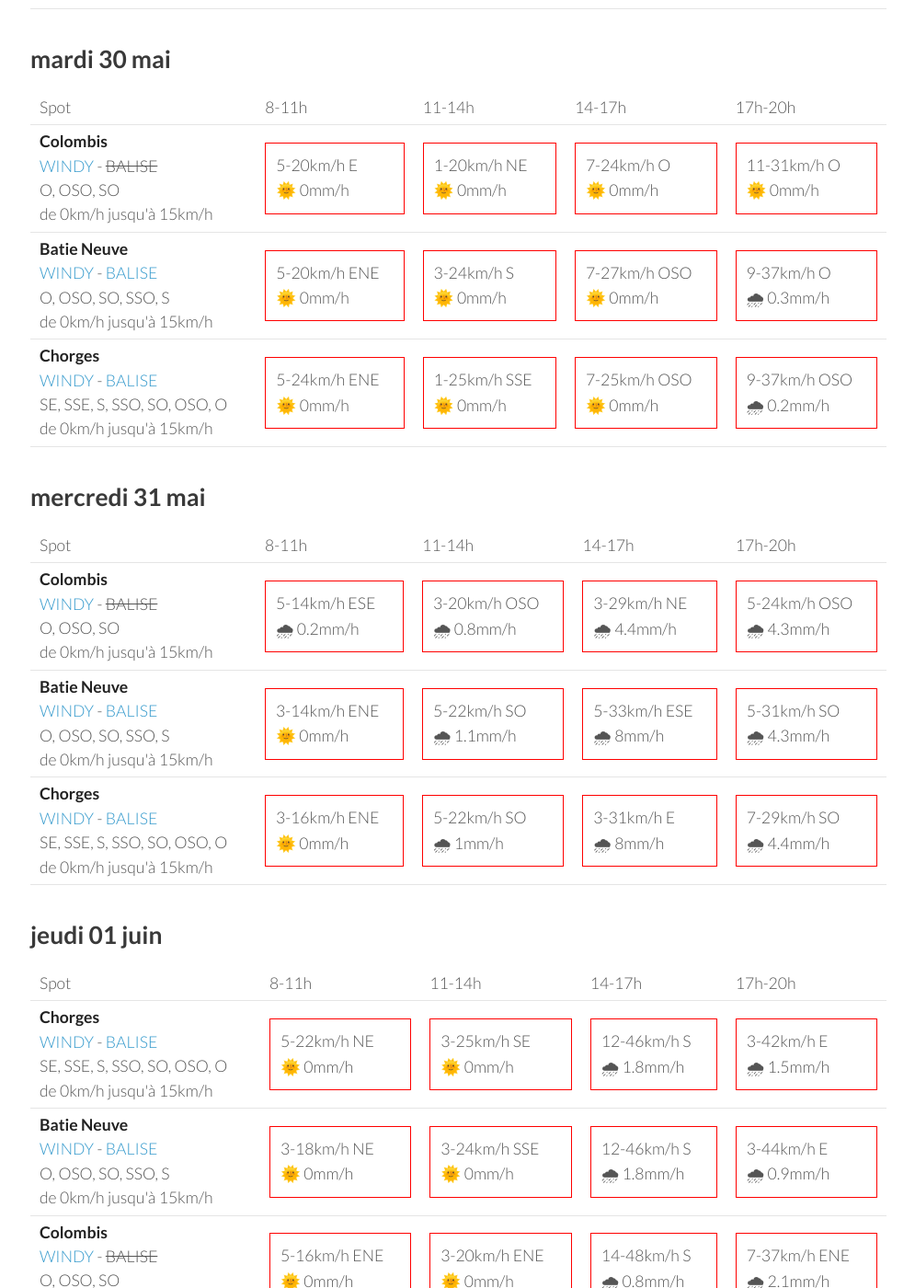
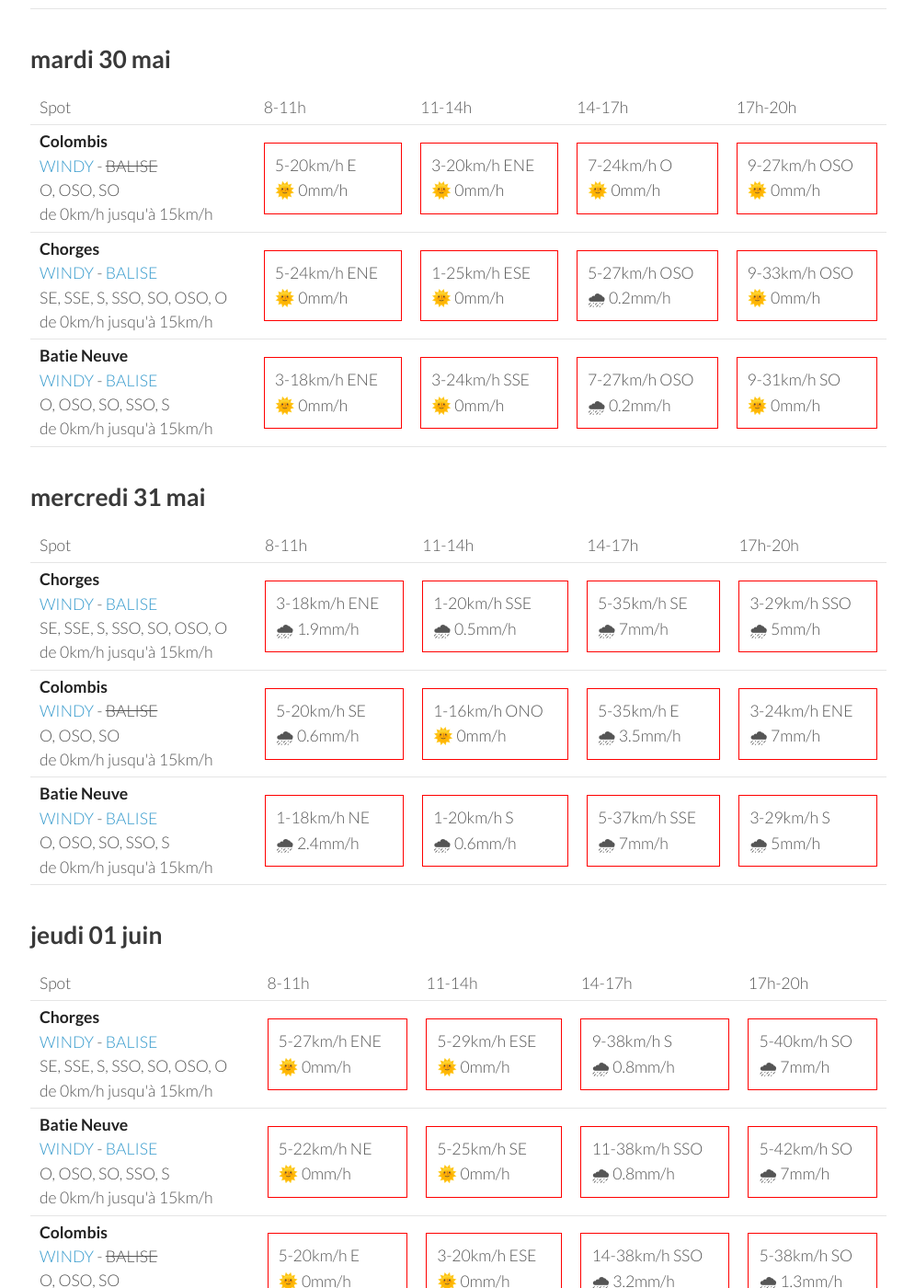
Before and after one commit to parapente-dans-le-nord/parapente-dans-le-nord.github.io, a Jekyll site: the page built from serre_poncon.markdown, in a window 1280 px wide and 1400 px high, scrolled down 1183 px. Shown: the whole window at 92% size, without its empty margins (25-1020 px from the left). Built offline with Jekyll 4.4.1, drawn with Linux system fonts in a browser that asks for light colours; some of the changed text lies outside the part shown.

Commit message:
update index.markdown

```diff
--- a/serre_poncon.markdown
+++ b/serre_poncon.markdown
@@ -20,16 +20,6 @@ page mise à jour le dimanche 28 mai 06:31
       <td>11-14h</td>
       <td>14-17h</td>
       <td>17h-20h</td>
-    </tr>
-<tr>
-        <td><strong>Chorges</strong><br><a href="https://windy.com/44.578/6.280?44.559,6.262,10">WINDY</a> - <span class=""><a href="https://www.openwindmap.org/PP554">BALISE</a> </span><br> <span class="vent-favorable">SE, SSE, S, SSO, SO, OSO, O</span><br><span class="force-vent">de 0km/h jusqu'à 15km/h</span> </td>
-
-            <td><div class="not-flyable"><p>0-5km/h NE</p><p>🌧 2.4mm/h</p></div></td>
-            <td><div class="not-flyable"><p>7-16km/h SO</p><p>🌞 0mm/h</p></div></td>
-            <td><div class="not-flyable"><p>7-24km/h ONO</p><p>🌧 3.7mm/h</p></div></td>
-            <td><div class="flyable"><p>7-14km/h SE</p><p>🌧 1.3mm/h</p></div></td>
-
-
     </tr>
 <tr>
         <td><strong>Batie Neuve</strong><br><a href="https://windy.com/44.584/6.236?44.559,6.262,10,m:eTtagly">WINDY</a> - <span class=""><a href="https://www.openwindmap.org/PP554">BALISE</a> </span><br> <span class="vent-favorable">O, OSO, SO, SSO, S</span><br><span class="force-vent">de 0km/h jusqu'à 15km/h</span> </td>
@@ -51,6 +41,16 @@ page mise à jour le dimanche 28 mai 06:31
 
 
     </tr>
+<tr>
+        <td><strong>Chorges</strong><br><a href="https://windy.com/44.578/6.280?44.559,6.262,10">WINDY</a> - <span class=""><a href="https://www.openwindmap.org/PP554">BALISE</a> </span><br> <span class="vent-favorable">SE, SSE, S, SSO, SO, OSO, O</span><br><span class="force-vent">de 0km/h jusqu'à 15km/h</span> </td>
+
+            <td><div class="not-flyable"><p>5-16km/h ENE</p><p>🌧 1mm/h</p></div></td>
+            <td><div class="not-flyable"><p>3-20km/h SO</p><p>🌞 0mm/h</p></div></td>
+            <td><div class="not-flyable"><p>7-31km/h OSO</p><p>🌧 0.4mm/h</p></div></td>
+            <td><div class="not-flyable"><p>5-37km/h NE</p><p>🌧 9mm/h</p></div></td>
+
+
+    </tr>
 
 </tbody>
 </table>
@@ -68,22 +68,22 @@ page mise à jour le dimanche 28 mai 06:31
       <td>17h-20h</td>
     </tr>
 <tr>
-        <td><strong>Chorges</strong><br><a href="https://windy.com/44.578/6.280?44.559,6.262,10">WINDY</a> - <span class=""><a href="https://www.openwindmap.org/PP554">BALISE</a> </span><br> <span class="vent-favorable">SE, SSE, S, SSO, SO, OSO, O</span><br><span class="force-vent">de 0km/h jusqu'à 15km/h</span> </td>
-
-            <td><div class="flyable"><p>0-3km/h O</p><p>🌧 0.4mm/h</p></div></td>
-            <td><div class="flyable"><p>5-11km/h OSO</p><p>🌧 0.2mm/h</p></div></td>
-            <td><div class="not-flyable"><p>7-22km/h OSO</p><p>🌞 0mm/h</p></div></td>
-            <td><div class="not-flyable"><p>5-16km/h NNO</p><p>🌧 6mm/h</p></div></td>
-
-
-    </tr>
-<tr>
         <td><strong>Batie Neuve</strong><br><a href="https://windy.com/44.584/6.236?44.559,6.262,10,m:eTtagly">WINDY</a> - <span class=""><a href="https://www.openwindmap.org/PP554">BALISE</a> </span><br> <span class="vent-favorable">O, OSO, SO, SSO, S</span><br><span class="force-vent">de 0km/h jusqu'à 15km/h</span> </td>
 
             <td><div class="not-flyable"><p>0-3km/h NNO</p><p>🌧 0.4mm/h</p></div></td>
             <td><div class="flyable"><p>5-12km/h OSO</p><p>🌧 0.2mm/h</p></div></td>
             <td><div class="not-flyable"><p>9-22km/h SO</p><p>🌞 0mm/h</p></div></td>
             <td><div class="not-flyable"><p>1-9km/h NNE</p><p>🌧 6mm/h</p></div></td>
+
+
+    </tr>
+<tr>
+        <td><strong>Chorges</strong><br><a href="https://windy.com/44.578/6.280?44.559,6.262,10">WINDY</a> - <span class=""><a href="https://www.openwindmap.org/PP554">BALISE</a> </span><br> <span class="vent-favorable">SE, SSE, S, SSO, SO, OSO, O</span><br><span class="force-vent">de 0km/h jusqu'à 15km/h</span> </td>
+
+            <td><div class="not-flyable"><p>5-20km/h ENE</p><p>🌧 0.2mm/h</p></div></td>
+            <td><div class="not-flyable"><p>1-24km/h SSE</p><p>🌞 0mm/h</p></div></td>
+            <td><div class="not-flyable"><p>7-27km/h SO</p><p>🌧 2mm/h</p></div></td>
+            <td><div class="not-flyable"><p>3-37km/h S</p><p>🌧 7mm/h</p></div></td>
 
 
     </tr>
@@ -117,19 +117,9 @@ page mise à jour le dimanche 28 mai 06:31
         <td><strong>Colombis</strong><br><a href="https://windy.com/44.494/6.216?44.559,6.262,10">WINDY</a> - <span class="no-balise"> BALISE </span><br> <span class="vent-favorable">O, OSO, SO</span><br><span class="force-vent">de 0km/h jusqu'à 15km/h</span> </td>
 
             <td><div class="not-flyable"><p>5-20km/h E</p><p>🌞 0mm/h</p></div></td>
-            <td><div class="not-flyable"><p>1-20km/h NE</p><p>🌞 0mm/h</p></div></td>
+            <td><div class="not-flyable"><p>3-20km/h ENE</p><p>🌞 0mm/h</p></div></td>
             <td><div class="not-flyable"><p>7-24km/h O</p><p>🌞 0mm/h</p></div></td>
-            <td><div class="not-flyable"><p>11-31km/h O</p><p>🌞 0mm/h</p></div></td>
-
-
-    </tr>
-<tr>
-        <td><strong>Batie Neuve</strong><br><a href="https://windy.com/44.584/6.236?44.559,6.262,10,m:eTtagly">WINDY</a> - <span class=""><a href="https://www.openwindmap.org/PP554">BALISE</a> </span><br> <span class="vent-favorable">O, OSO, SO, SSO, S</span><br><span class="force-vent">de 0km/h jusqu'à 15km/h</span> </td>
-
-            <td><div class="not-flyable"><p>5-20km/h ENE</p><p>🌞 0mm/h</p></div></td>
-            <td><div class="not-flyable"><p>3-24km/h S</p><p>🌞 0mm/h</p></div></td>
-            <td><div class="not-flyable"><p>7-27km/h OSO</p><p>🌞 0mm/h</p></div></td>
-            <td><div class="not-flyable"><p>9-37km/h O</p><p>🌧 0.3mm/h</p></div></td>
+            <td><div class="not-flyable"><p>9-27km/h OSO</p><p>🌞 0mm/h</p></div></td>
 
 
     </tr>
@@ -137,9 +127,19 @@ page mise à jour le dimanche 28 mai 06:31
         <td><strong>Chorges</strong><br><a href="https://windy.com/44.578/6.280?44.559,6.262,10">WINDY</a> - <span class=""><a href="https://www.openwindmap.org/PP554">BALISE</a> </span><br> <span class="vent-favorable">SE, SSE, S, SSO, SO, OSO, O</span><br><span class="force-vent">de 0km/h jusqu'à 15km/h</span> </td>
 
             <td><div class="not-flyable"><p>5-24km/h ENE</p><p>🌞 0mm/h</p></div></td>
-            <td><div class="not-flyable"><p>1-25km/h SSE</p><p>🌞 0mm/h</p></div></td>
-            <td><div class="not-flyable"><p>7-25km/h OSO</p><p>🌞 0mm/h</p></div></td>
-            <td><div class="not-flyable"><p>9-37km/h OSO</p><p>🌧 0.2mm/h</p></div></td>
+            <td><div class="not-flyable"><p>1-25km/h ESE</p><p>🌞 0mm/h</p></div></td>
+            <td><div class="not-flyable"><p>5-27km/h OSO</p><p>🌧 0.2mm/h</p></div></td>
+            <td><div class="not-flyable"><p>9-33km/h OSO</p><p>🌞 0mm/h</p></div></td>
+
+
+    </tr>
+<tr>
+        <td><strong>Batie Neuve</strong><br><a href="https://windy.com/44.584/6.236?44.559,6.262,10,m:eTtagly">WINDY</a> - <span class=""><a href="https://www.openwindmap.org/PP554">BALISE</a> </span><br> <span class="vent-favorable">O, OSO, SO, SSO, S</span><br><span class="force-vent">de 0km/h jusqu'à 15km/h</span> </td>
+
+            <td><div class="not-flyable"><p>3-18km/h ENE</p><p>🌞 0mm/h</p></div></td>
+            <td><div class="not-flyable"><p>3-24km/h SSE</p><p>🌞 0mm/h</p></div></td>
+            <td><div class="not-flyable"><p>7-27km/h OSO</p><p>🌧 0.2mm/h</p></div></td>
+            <td><div class="not-flyable"><p>9-31km/h SO</p><p>🌞 0mm/h</p></div></td>
 
 
     </tr>
@@ -160,32 +160,32 @@ page mise à jour le dimanche 28 mai 06:31
       <td>17h-20h</td>
     </tr>
 <tr>
+        <td><strong>Chorges</strong><br><a href="https://windy.com/44.578/6.280?44.559,6.262,10">WINDY</a> - <span class=""><a href="https://www.openwindmap.org/PP554">BALISE</a> </span><br> <span class="vent-favorable">SE, SSE, S, SSO, SO, OSO, O</span><br><span class="force-vent">de 0km/h jusqu'à 15km/h</span> </td>
+
+            <td><div class="not-flyable"><p>3-18km/h ENE</p><p>🌧 1.9mm/h</p></div></td>
+            <td><div class="not-flyable"><p>1-20km/h SSE</p><p>🌧 0.5mm/h</p></div></td>
+            <td><div class="not-flyable"><p>5-35km/h SE</p><p>🌧 7mm/h</p></div></td>
+            <td><div class="not-flyable"><p>3-29km/h SSO</p><p>🌧 5mm/h</p></div></td>
+
+
+    </tr>
+<tr>
         <td><strong>Colombis</strong><br><a href="https://windy.com/44.494/6.216?44.559,6.262,10">WINDY</a> - <span class="no-balise"> BALISE </span><br> <span class="vent-favorable">O, OSO, SO</span><br><span class="force-vent">de 0km/h jusqu'à 15km/h</span> </td>
 
-            <td><div class="not-flyable"><p>5-14km/h ESE</p><p>🌧 0.2mm/h</p></div></td>
-            <td><div class="not-flyable"><p>3-20km/h OSO</p><p>🌧 0.8mm/h</p></div></td>
-            <td><div class="not-flyable"><p>3-29km/h NE</p><p>🌧 4.4mm/h</p></div></td>
-            <td><div class="not-flyable"><p>5-24km/h OSO</p><p>🌧 4.3mm/h</p></div></td>
+            <td><div class="not-flyable"><p>5-20km/h SE</p><p>🌧 0.6mm/h</p></div></td>
+            <td><div class="not-flyable"><p>1-16km/h ONO</p><p>🌞 0mm/h</p></div></td>
+            <td><div class="not-flyable"><p>5-35km/h E</p><p>🌧 3.5mm/h</p></div></td>
+            <td><div class="not-flyable"><p>3-24km/h ENE</p><p>🌧 7mm/h</p></div></td>
 
 
     </tr>
 <tr>
         <td><strong>Batie Neuve</strong><br><a href="https://windy.com/44.584/6.236?44.559,6.262,10,m:eTtagly">WINDY</a> - <span class=""><a href="https://www.openwindmap.org/PP554">BALISE</a> </span><br> <span class="vent-favorable">O, OSO, SO, SSO, S</span><br><span class="force-vent">de 0km/h jusqu'à 15km/h</span> </td>
 
-            <td><div class="not-flyable"><p>3-14km/h ENE</p><p>🌞 0mm/h</p></div></td>
-            <td><div class="not-flyable"><p>5-22km/h SO</p><p>🌧 1.1mm/h</p></div></td>
-            <td><div class="not-flyable"><p>5-33km/h ESE</p><p>🌧 8mm/h</p></div></td>
-            <td><div class="not-flyable"><p>5-31km/h SO</p><p>🌧 4.3mm/h</p></div></td>
-
-
-    </tr>
-<tr>
-        <td><strong>Chorges</strong><br><a href="https://windy.com/44.578/6.280?44.559,6.262,10">WINDY</a> - <span class=""><a href="https://www.openwindmap.org/PP554">BALISE</a> </span><br> <span class="vent-favorable">SE, SSE, S, SSO, SO, OSO, O</span><br><span class="force-vent">de 0km/h jusqu'à 15km/h</span> </td>
-
-            <td><div class="not-flyable"><p>3-16km/h ENE</p><p>🌞 0mm/h</p></div></td>
-            <td><div class="not-flyable"><p>5-22km/h SO</p><p>🌧 1mm/h</p></div></td>
-            <td><div class="not-flyable"><p>3-31km/h E</p><p>🌧 8mm/h</p></div></td>
-            <td><div class="not-flyable"><p>7-29km/h SO</p><p>🌧 4.4mm/h</p></div></td>
+            <td><div class="not-flyable"><p>1-18km/h NE</p><p>🌧 2.4mm/h</p></div></td>
+            <td><div class="not-flyable"><p>1-20km/h S</p><p>🌧 0.6mm/h</p></div></td>
+            <td><div class="not-flyable"><p>5-37km/h SSE</p><p>🌧 7mm/h</p></div></td>
+            <td><div class="not-flyable"><p>3-29km/h S</p><p>🌧 5mm/h</p></div></td>
 
 
     </tr>
@@ -208,30 +208,30 @@ page mise à jour le dimanche 28 mai 06:31
 <tr>
         <td><strong>Chorges</strong><br><a href="https://windy.com/44.578/6.280?44.559,6.262,10">WINDY</a> - <span class=""><a href="https://www.openwindmap.org/PP554">BALISE</a> </span><br> <span class="vent-favorable">SE, SSE, S, SSO, SO, OSO, O</span><br><span class="force-vent">de 0km/h jusqu'à 15km/h</span> </td>
 
-            <td><div class="not-flyable"><p>5-22km/h NE</p><p>🌞 0mm/h</p></div></td>
-            <td><div class="not-flyable"><p>3-25km/h SE</p><p>🌞 0mm/h</p></div></td>
-            <td><div class="not-flyable"><p>12-46km/h S</p><p>🌧 1.8mm/h</p></div></td>
-            <td><div class="not-flyable"><p>3-42km/h E</p><p>🌧 1.5mm/h</p></div></td>
+            <td><div class="not-flyable"><p>5-27km/h ENE</p><p>🌞 0mm/h</p></div></td>
+            <td><div class="not-flyable"><p>5-29km/h ESE</p><p>🌞 0mm/h</p></div></td>
+            <td><div class="not-flyable"><p>9-38km/h S</p><p>🌧 0.8mm/h</p></div></td>
+            <td><div class="not-flyable"><p>5-40km/h SO</p><p>🌧 7mm/h</p></div></td>
 
 
     </tr>
 <tr>
         <td><strong>Batie Neuve</strong><br><a href="https://windy.com/44.584/6.236?44.559,6.262,10,m:eTtagly">WINDY</a> - <span class=""><a href="https://www.openwindmap.org/PP554">BALISE</a> </span><br> <span class="vent-favorable">O, OSO, SO, SSO, S</span><br><span class="force-vent">de 0km/h jusqu'à 15km/h</span> </td>
 
-            <td><div class="not-flyable"><p>3-18km/h NE</p><p>🌞 0mm/h</p></div></td>
-            <td><div class="not-flyable"><p>3-24km/h SSE</p><p>🌞 0mm/h</p></div></td>
-            <td><div class="not-flyable"><p>12-46km/h S</p><p>🌧 1.8mm/h</p></div></td>
-            <td><div class="not-flyable"><p>3-44km/h E</p><p>🌧 0.9mm/h</p></div></td>
+            <td><div class="not-flyable"><p>5-22km/h NE</p><p>🌞 0mm/h</p></div></td>
+            <td><div class="not-flyable"><p>5-25km/h SE</p><p>🌞 0mm/h</p></div></td>
+            <td><div class="not-flyable"><p>11-38km/h SSO</p><p>🌧 0.8mm/h</p></div></td>
+            <td><div class="not-flyable"><p>5-42km/h SO</p><p>🌧 7mm/h</p></div></td>
 
 
     </tr>
 <tr>
         <td><strong>Colombis</strong><br><a href="https://windy.com/44.494/6.216?44.559,6.262,10">WINDY</a> - <span class="no-balise"> BALISE </span><br> <span class="vent-favorable">O, OSO, SO</span><br><span class="force-vent">de 0km/h jusqu'à 15km/h</span> </td>
 
-            <td><div class="not-flyable"><p>5-16km/h ENE</p><p>🌞 0mm/h</p></div></td>
-            <td><div class="not-flyable"><p>3-20km/h ENE</p><p>🌞 0mm/h</p></div></td>
-            <td><div class="not-flyable"><p>14-48km/h S</p><p>🌧 0.8mm/h</p></div></td>
-            <td><div class="not-flyable"><p>7-37km/h ENE</p><p>🌧 2.1mm/h</p></div></td>
+            <td><div class="not-flyable"><p>5-20km/h E</p><p>🌞 0mm/h</p></div></td>
+            <td><div class="not-flyable"><p>3-20km/h ESE</p><p>🌞 0mm/h</p></div></td>
+            <td><div class="not-flyable"><p>14-38km/h SSO</p><p>🌧 3.2mm/h</p></div></td>
+            <td><div class="not-flyable"><p>5-38km/h SO</p><p>🌧 1.3mm/h</p></div></td>
 
 
     </tr>
@@ -239,3 +239,49 @@ page mise à jour le dimanche 28 mai 06:31
 </tbody>
 </table>
 {:/}
+## vendredi 02 juin
+
+{::nomarkdown}
+<table>
+  <tbody>
+    <tr>
+      <td>Spot</td>
+      <td>8-11h</td>
+      <td>11-14h</td>
+      <td>14-17h</td>
+      <td>17h-20h</td>
+    </tr>
+<tr>
+        <td><strong>Colombis</strong><br><a href="https://windy.com/44.494/6.216?44.559,6.262,10">WINDY</a> - <span class="no-balise"> BALISE </span><br> <span class="vent-favorable">O, OSO, SO</span><br><span class="force-vent">de 0km/h jusqu'à 15km/h</span> </td>
+
+            <td><div class="not-flyable"><p>3-16km/h E</p><p>🌞 0mm/h</p></div></td>
+            <td><div class="not-flyable"><p>3-16km/h ONO</p><p>🌞 0mm/h</p></div></td>
+            <td><div class="not-flyable"><p>7-25km/h OSO</p><p>🌞 0mm/h</p></div></td>
+            <td><div class="not-flyable"><p>7-29km/h SO</p><p>🌧 3.1mm/h</p></div></td>
+
+
+    </tr>
+<tr>
+        <td><strong>Batie Neuve</strong><br><a href="https://windy.com/44.584/6.236?44.559,6.262,10,m:eTtagly">WINDY</a> - <span class=""><a href="https://www.openwindmap.org/PP554">BALISE</a> </span><br> <span class="vent-favorable">O, OSO, SO, SSO, S</span><br><span class="force-vent">de 0km/h jusqu'à 15km/h</span> </td>
+
+            <td><div class="not-flyable"><p>3-12km/h ENE</p><p>🌞 0mm/h</p></div></td>
+            <td><div class="not-flyable"><p>3-22km/h SO</p><p>🌞 0mm/h</p></div></td>
+            <td><div class="not-flyable"><p>7-31km/h SSO</p><p>🌞 0mm/h</p></div></td>
+            <td><div class="not-flyable"><p>5-33km/h SO</p><p>🌧 1.6mm/h</p></div></td>
+
+
+    </tr>
+<tr>
+        <td><strong>Chorges</strong><br><a href="https://windy.com/44.578/6.280?44.559,6.262,10">WINDY</a> - <span class=""><a href="https://www.openwindmap.org/PP554">BALISE</a> </span><br> <span class="vent-favorable">SE, SSE, S, SSO, SO, OSO, O</span><br><span class="force-vent">de 0km/h jusqu'à 15km/h</span> </td>
+
+            <td><div class="not-flyable"><p>3-16km/h ENE</p><p>🌞 0mm/h</p></div></td>
+            <td><div class="not-flyable"><p>3-22km/h SO</p><p>🌞 0mm/h</p></div></td>
+            <td><div class="not-flyable"><p>5-31km/h SSO</p><p>🌞 0mm/h</p></div></td>
+            <td><div class="not-flyable"><p>5-35km/h SO</p><p>🌧 1.8mm/h</p></div></td>
+
+
+    </tr>
+
+</tbody>
+</table>
+{:/}
```
Also changed, not shown: other parts of serre_poncon.markdown (+1 -1 lines).
